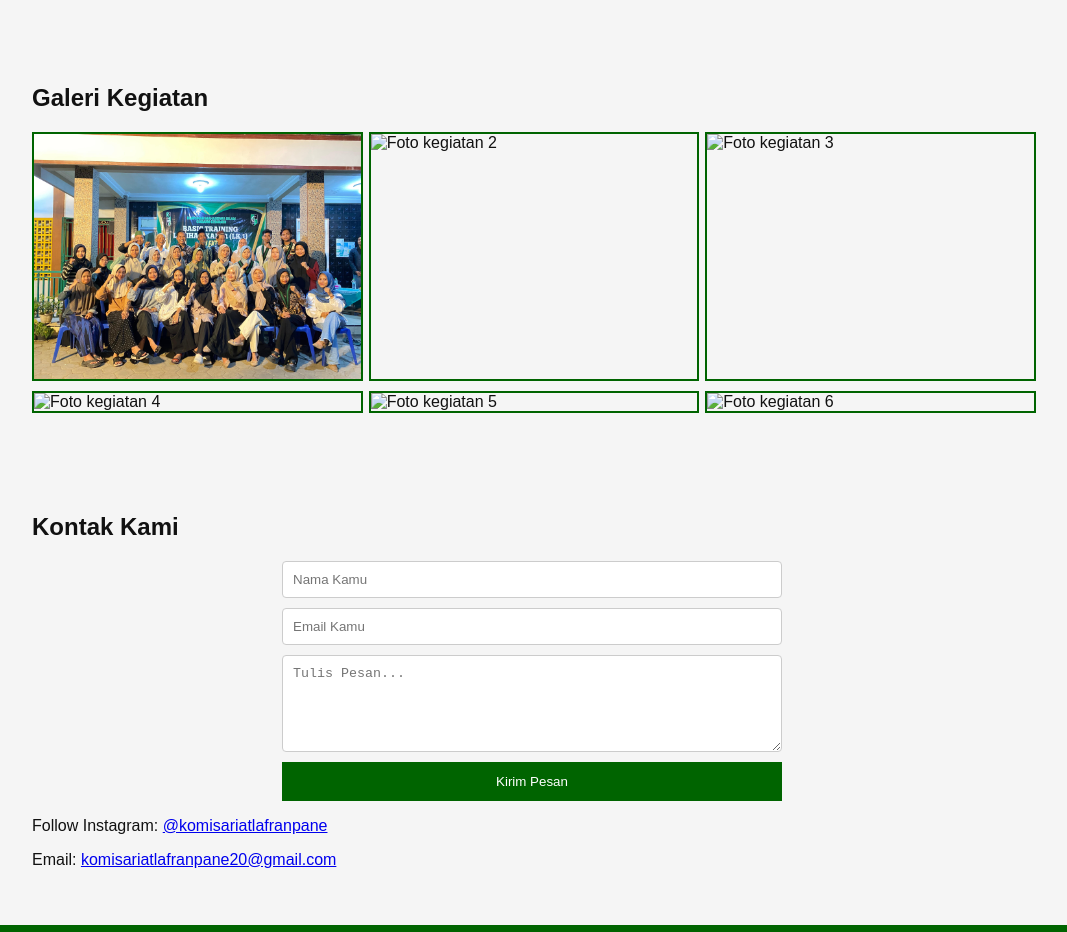
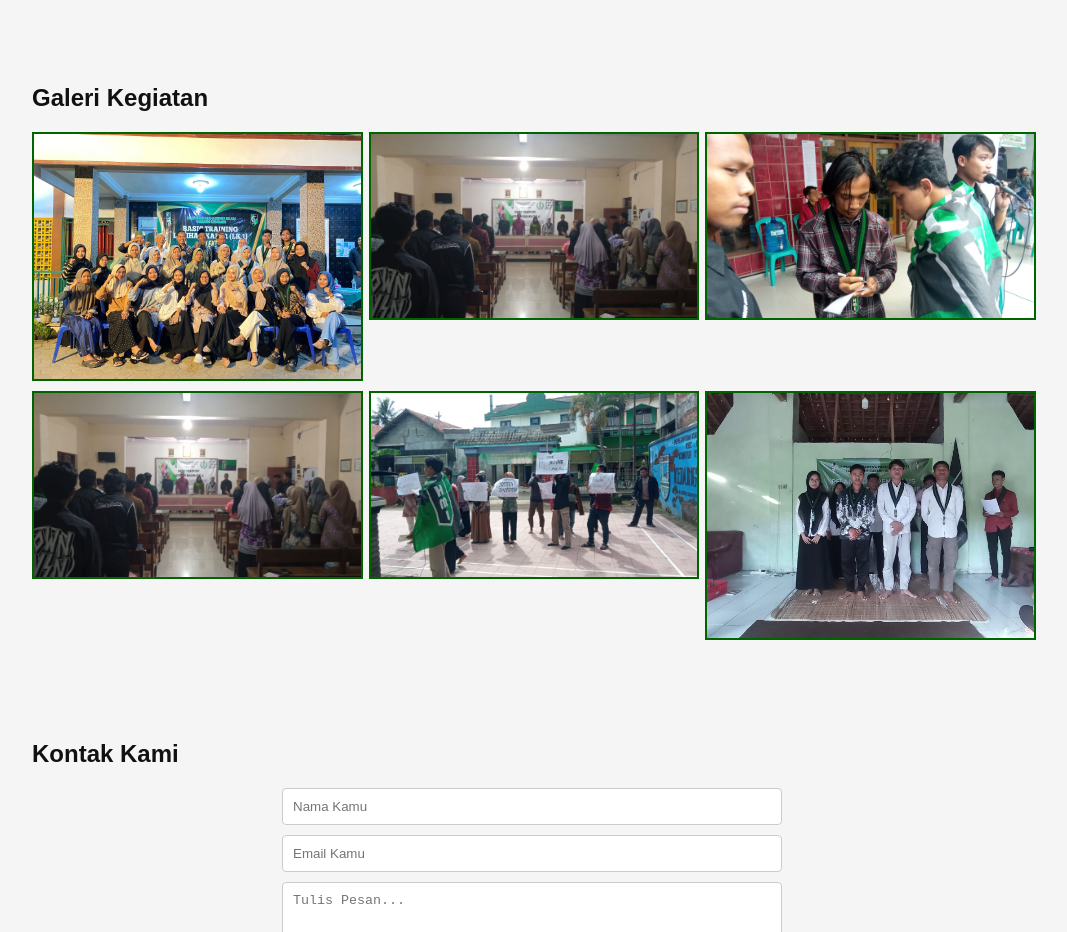
Before and after one commit to RidhoRokhman/Komisariat-Lafran-Pane-, a plain HTML site: page index.html in a window 1280 px wide. Shown: the part 800-1732 px from the top of the page, without its empty margins (108-1175 px from the left). Drawn offline with Linux system fonts and the light colour scheme.

Commit message:
Update index.html

```diff
--- a/index.html
+++ b/index.html
@@ -59,11 +59,11 @@
     <h2>Galeri Kegiatan</h2>
     <div class="gallery">
       <img src="50f0b410-07f9-44cc-bb7d-2b00e74dd916.jpeg" alt="Foto kegiatan 1">
-      <img src="img2.jpg" alt="Foto kegiatan 2">
-      <img src="img3.jpg" alt="Foto kegiatan 3">
-      <img src="img4.jpg" alt="Foto kegiatan 4">
-      <img src="img5.jpg" alt="Foto kegiatan 5">
-      <img src="img6.jpg" alt="Foto kegiatan 6">
+      <img src="7403214d-d3dd-4f81-b330-5e38dc380acd.jpeg" alt="Foto kegiatan 2">
+      <img src="5ca25e5c-0228-4ac3-913a-310e102640d1.jpeg" alt="Foto kegiatan 3">
+      <img src="7403214d-d3dd-4f81-b330-5e38dc380acd.jpeg" alt="Foto kegiatan 4">
+      <img src="8977e19b-7440-4e01-b94c-f253b725f136.jpeg" alt="Foto kegiatan 5">
+      <img src="9a2f482b-a737-48ca-b0bb-d9e9c67eeca4.jpeg" alt="Foto kegiatan 6">
     </div>
   </section>
 
```
